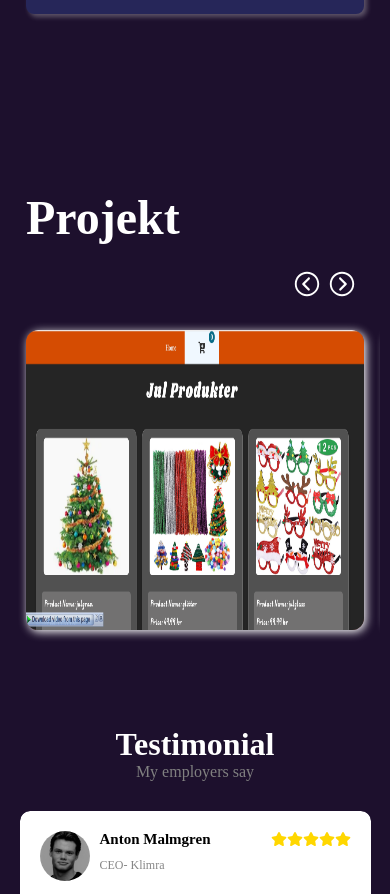
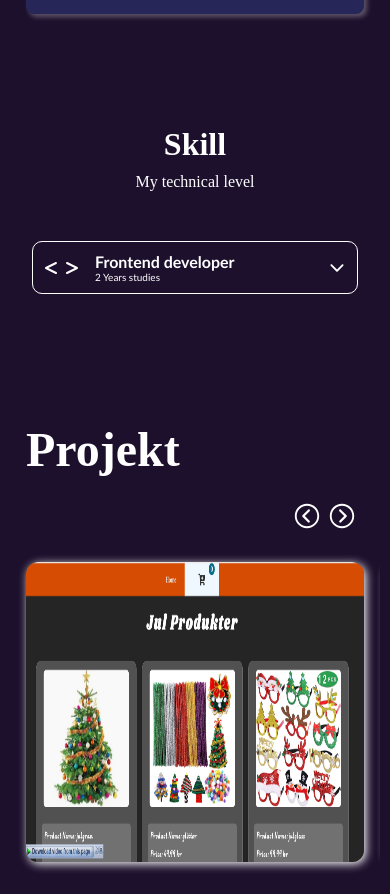
Before and after one commit to josephkhella2010/portofolio, a React (Vite) app in the folder frontend/portfolio/: page / in a window 390 px wide. Shown: the part 1795-2689 px from the top of the page. Built offline with nearby package versions, Linux system fonts and the light colour scheme.

Commit message:
create skill container

```diff
--- a/frontend/portfolio/src/pages/homePage/Home.tsx
+++ b/frontend/portfolio/src/pages/homePage/Home.tsx
@@ -6,6 +6,7 @@ import ContactSection from "./childComponent/ContactSection";
 import styles from "./home.module.css";
 import Testimonial from "../testimonal/Testimonial";
 import DownloadBtn from "../../components/DownloadBtn";
+import FrontendSkillSection from "../skills/FrontendSkillSection";
 
 export default function Home() {
   return (
@@ -13,6 +14,7 @@ export default function Home() {
       <AboutUs />
       <DownloadBtn />
       <SkillSection />
+      <FrontendSkillSection />
       <ProjectSection />
       <Testimonial />
       <ContactSection />
--- /dev/null
+++ b/frontend/portfolio/src/pages/skills/FrontendSkillSection.tsx
@@ -0,0 +1,37 @@
+import React, { useState } from "react";
+import styles from "./skill.module.css";
+import { FaGreaterThan, FaLessThan } from "react-icons/fa6";
+import { RiArrowDownSLine } from "react-icons/ri";
+import { IoIosArrowDown, IoIosArrowUp } from "react-icons/io";
+
+export default function FrontendSkillSection() {
+  const [showList, setShowList] = useState<boolean>(false);
+  return (
+    <div className={styles.mainContainer}>
+      <div className={styles.header}>
+        <h1>Skill</h1>
+        <p>My technical level</p>
+      </div>
+      <div
+        className={styles.skillSection}
+        onClick={() => setShowList(!showList)}>
+        <div className={styles.leftSection}>
+          <div className={styles.iconContainer}>
+            <FaLessThan />
+            <FaGreaterThan />
+          </div>
+          <div className={styles.textContent}>
+            <h2>Frontend developer</h2>
+            <p> 2 Years studies</p>
+          </div>
+        </div>
+        {showList ? (
+          <IoIosArrowUp className={styles.arrowIcon} />
+        ) : (
+          <IoIosArrowDown className={styles.arrowIcon} />
+        )}
+      </div>
+      {showList && <div className={styles.listMenu}></div>}
+    </div>
+  );
+}
--- /dev/null
+++ b/frontend/portfolio/src/pages/skills/skill.module.css
@@ -0,0 +1,86 @@
+.mainContainer{
+/*     background-color: red;
+ */
+ display: flex;
+ flex-direction: column;
+ gap:50px;
+ padding: 2rem;
+}
+.header{
+/*     background-color: aqua;
+ */    display:flex;
+    flex-direction: column;
+    gap:10px;
+    align-items: center;
+}
+.skillSection{
+    font-family: 'Trebuchet MS', 'Lucida Sans Unicode', 'Lucida Grande', 'Lucida Sans', Arial, sans-serif;
+/*     background-color: chartreuse;
+ */    display:flex;
+    gap:15px;
+    align-items: center;
+    padding: 10px;
+    width:400px;
+    justify-content: space-between;
+    border:0.5px solid rgb(255, 255, 255);
+    border-radius: 10px;
+    -webkit-border-radius: 10px;
+    -moz-border-radius: 10px;
+    -ms-border-radius: 10px;
+    -o-border-radius: 10px;
+}
+.leftSection{
+    display:flex;
+    gap:15px;
+}
+.iconContainer{
+/*     background-color: crimson;
+ */    display: flex;
+    justify-content: center;
+    align-items: center;
+    gap:10px;
+    font-size: 24px;
+}
+.arrowIcon{
+       font-size: 40px;
+}
+.listMenu{
+    width:50%;
+    min-height: 300px;
+    background-color: burlywood;
+}
+@media (max-width: 450px) {
+    .skillSection{
+        width:100%;
+    }
+    .textContent{
+
+    }
+    .textContent h2{
+        font-size: 16px;
+    }
+    .textContent p{
+        font-size: 10px;
+    }
+    .iconContainer{
+      gap:5px;
+    font-size: 16px;
+        }
+    .arrowIcon{
+        font-size: 20px;
+ }
+    .listMenu{
+        width:100%;
+    }
+}
+@media (max-width: 350px) {
+
+    .iconContainer{
+      gap:2px;
+    font-size: 14px;
+        }
+    .arrowIcon{
+        font-size: 16px;
+ }
+
+}
```
